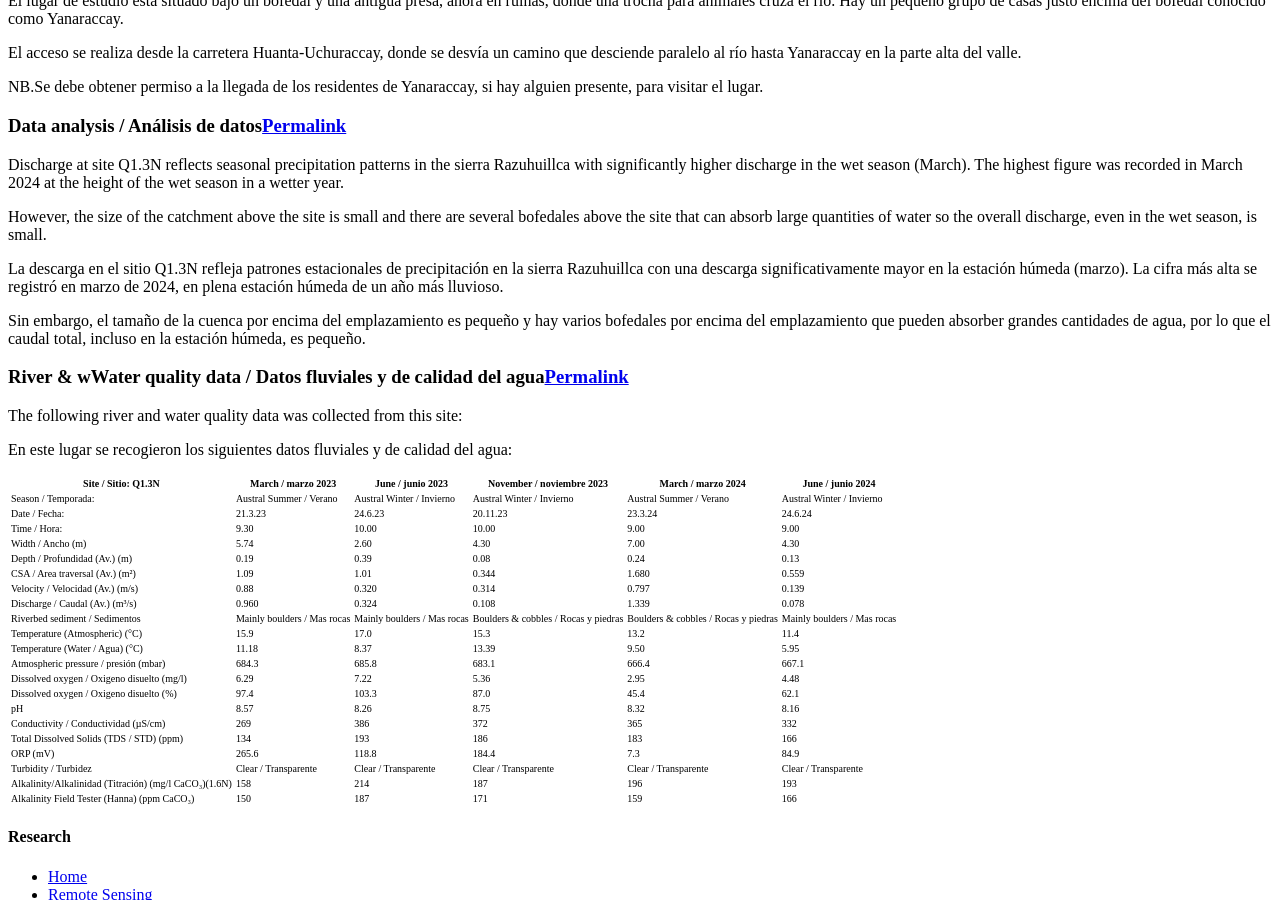
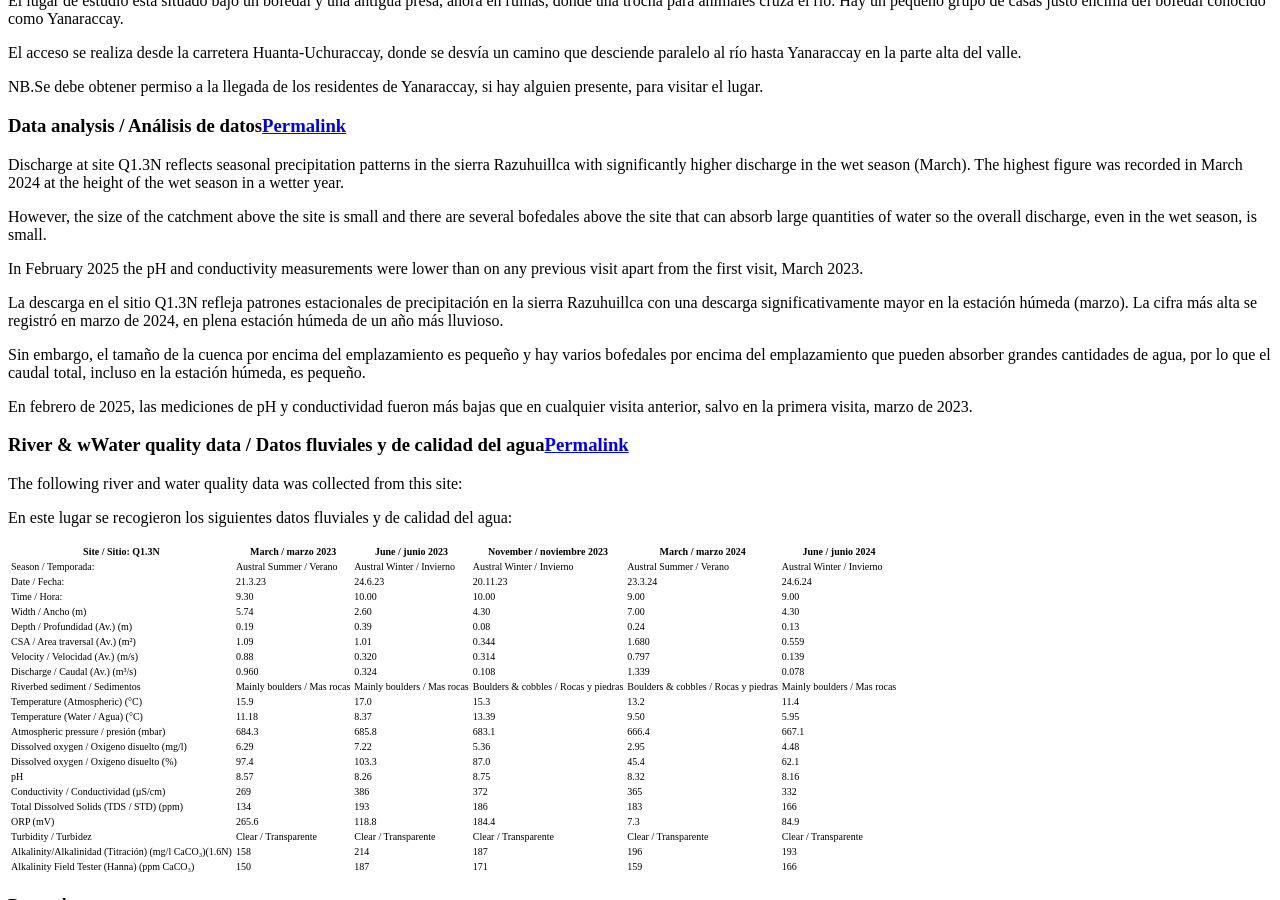
Before and after one commit to HVLepage/cavep-unah, a Jekyll site: the page built from _docs/site-network/Q1_3N.md, in a window 1280 px wide and 900 px high, scrolled down 2218 px. Built offline with Jekyll 4.4.1, drawn with Linux system fonts in a browser that asks for light colours; comment, search, counter and statistics services are not loaded.

Commit message:
Update Q1_3N.md

```diff
--- a/_docs/site-network/Q1_3N.md
+++ b/_docs/site-network/Q1_3N.md
@@ -59,9 +59,14 @@ Discharge at site Q1.3N reflects seasonal precipitation patterns in the sierra R
 
 However, the size of the catchment above the site is small and there are several bofedales above the site that can absorb large quantities of water so the overall discharge, even in the wet season, is small.
 
+In February 2025 the pH and conductivity measurements were lower than on any previous visit apart from the first visit, March 2023.
+
+
 La descarga en el sitio Q1.3N refleja patrones estacionales de precipitación en la sierra Razuhuillca con una descarga significativamente mayor en la estación húmeda (marzo). La cifra más alta se registró en marzo de 2024, en plena estación húmeda de un año más lluvioso.
 
 Sin embargo, el tamaño de la cuenca por encima del emplazamiento es pequeño y hay varios bofedales por encima del emplazamiento que pueden absorber grandes cantidades de agua, por lo que el caudal total, incluso en la estación húmeda, es pequeño.
+
+En febrero de 2025, las mediciones de pH y conductividad fueron más bajas que en cualquier visita anterior, salvo en la primera visita, marzo de 2023.
 
 
 ### River & wWater quality data / Datos fluviales y de calidad del agua
```
